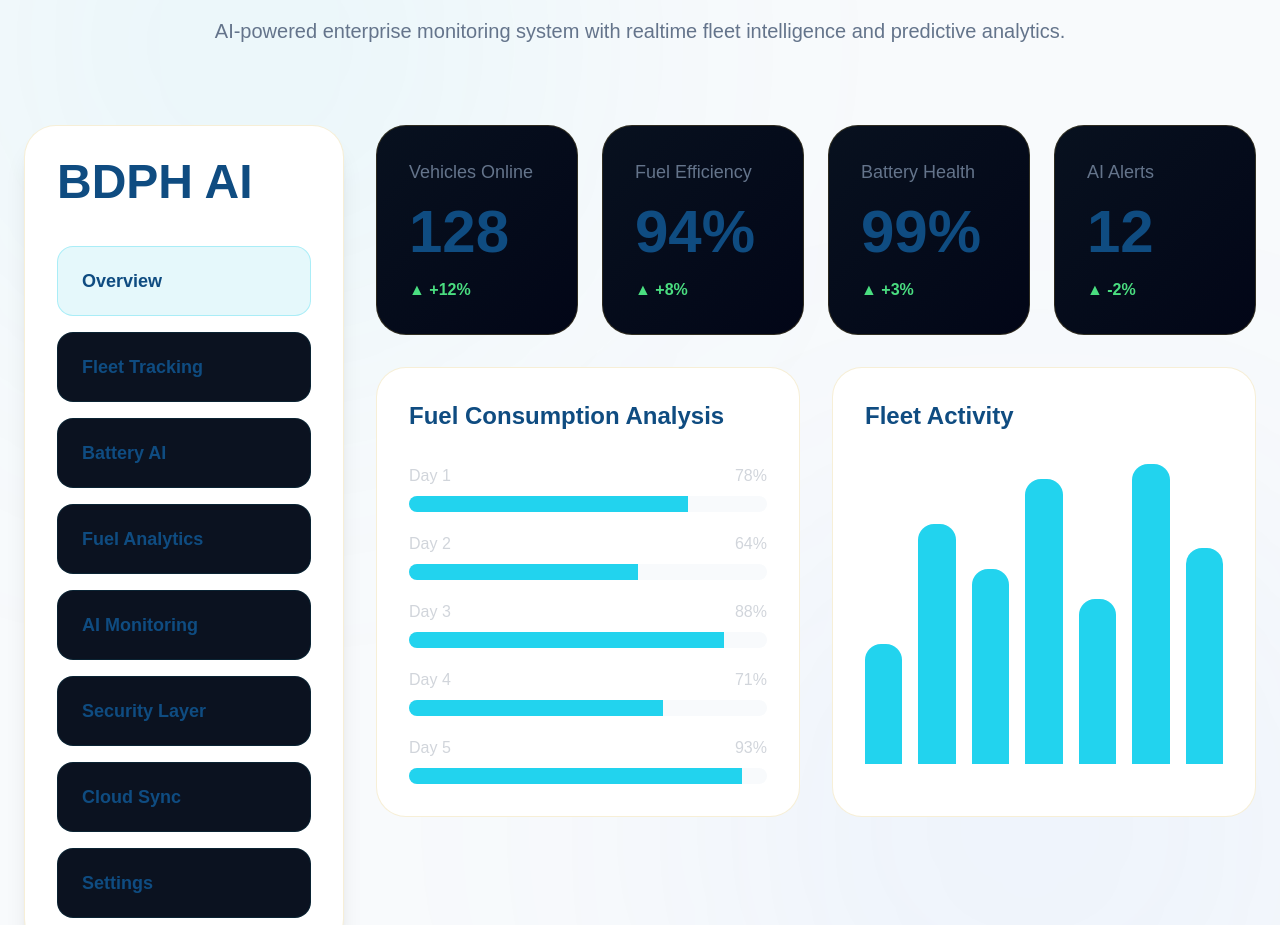
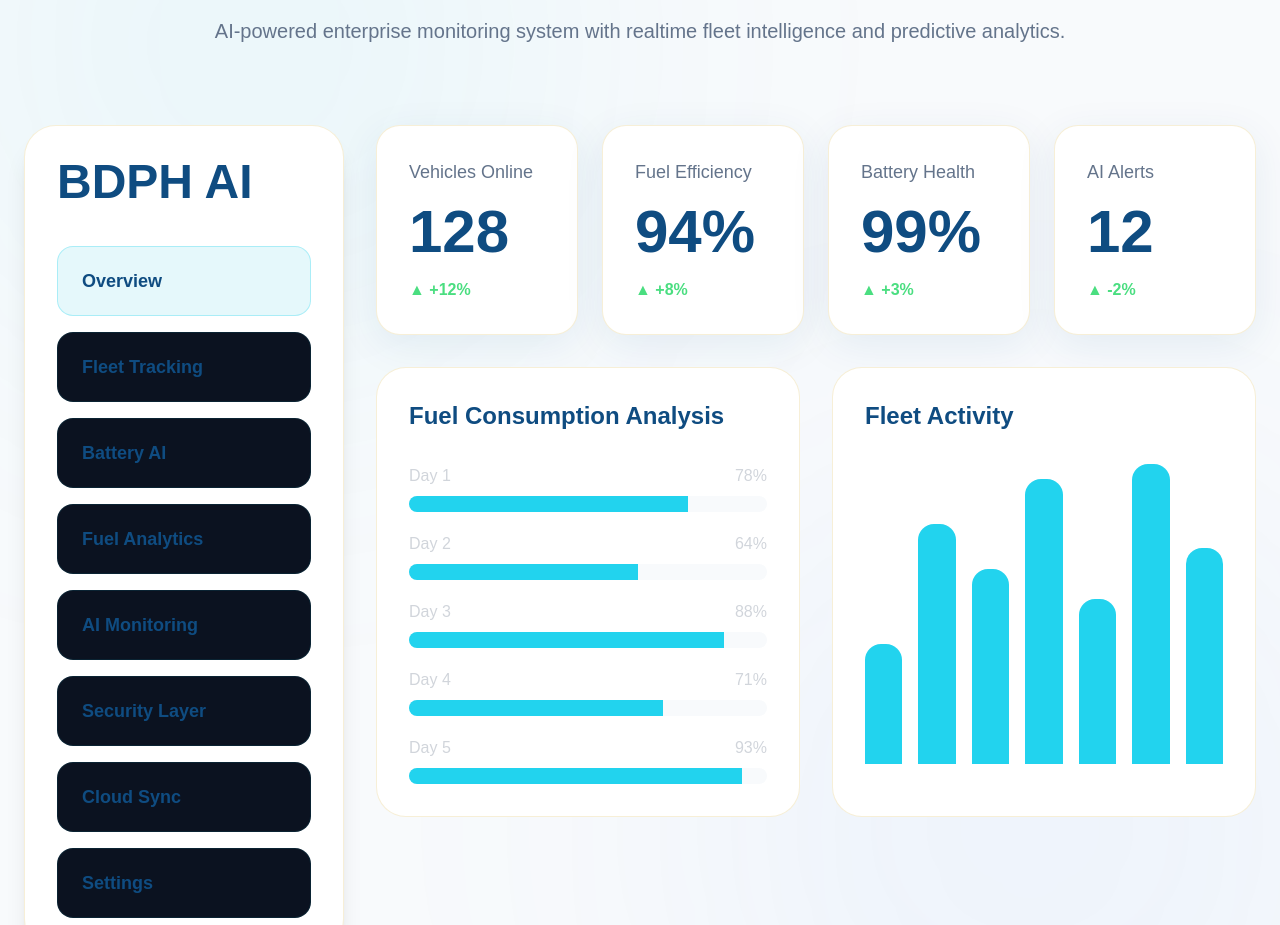
Before and after one commit to pritam1991verma/bdph-fleet-intelligence, a React (Vite) app: page / in a window 1280 px wide. Shown: the part 2040-2965 px from the top of the page. Built offline with nearby package versions, Linux system fonts and the light colour scheme.

Commit message:
Update Home.tsx

```diff
--- a/src/pages/Home.tsx
+++ b/src/pages/Home.tsx
@@ -481,7 +481,7 @@ return (
                     whileHover={{
                       y: -8,
                     }}
-                    className="rounded-[30px] border border-[#D4AF37]/20 bg-gradient-to-br from-[#08111f] to-[#020617] p-8"
+                    className="rounded-[30px] border border-[#D4AF37]/20 enterprise-card to-[#020617] p-8"
                   >
 
                     <div className="text-slate-500 text-lg mb-4">
```
